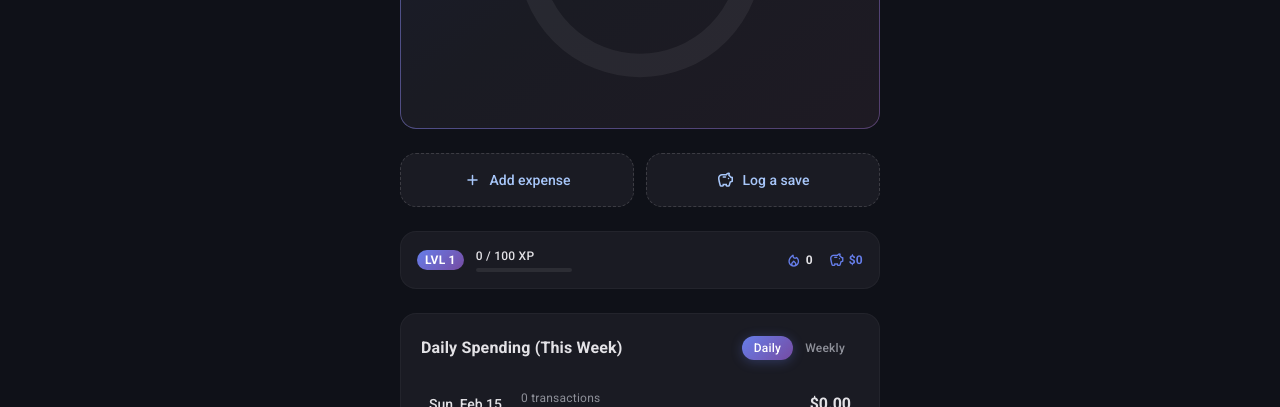
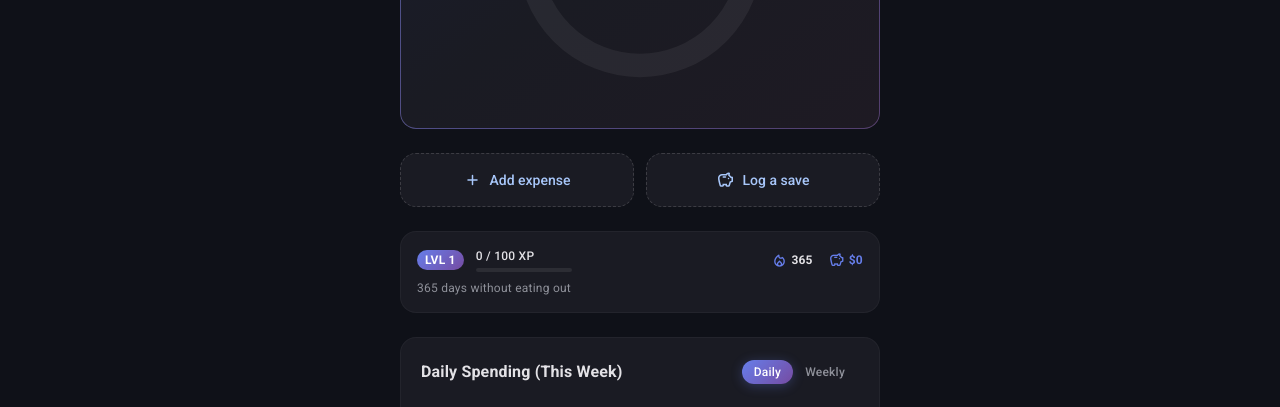
Before and after one commit to ravipatisri12-bit/expense-tracker, a website built with Vite: page index.html in a window 1280 px wide. Shown: the part 316-723 px from the top of the page. Built offline with nearby package versions, Linux system fonts and the light colour scheme; no server answers.

Commit message:
Restore streak label text in XP/Streak card

```diff
--- a/index.html
+++ b/index.html
@@ -137,6 +137,7 @@
                         </div>
                     </div>
                 </div>
+                <p id="streak-label" class="text-xs mt-2" style="color:var(--md-sys-color-outline)"></p>
             </div>
 
             <!-- Spending Trends (Daily/Weekly toggle) -->
```
